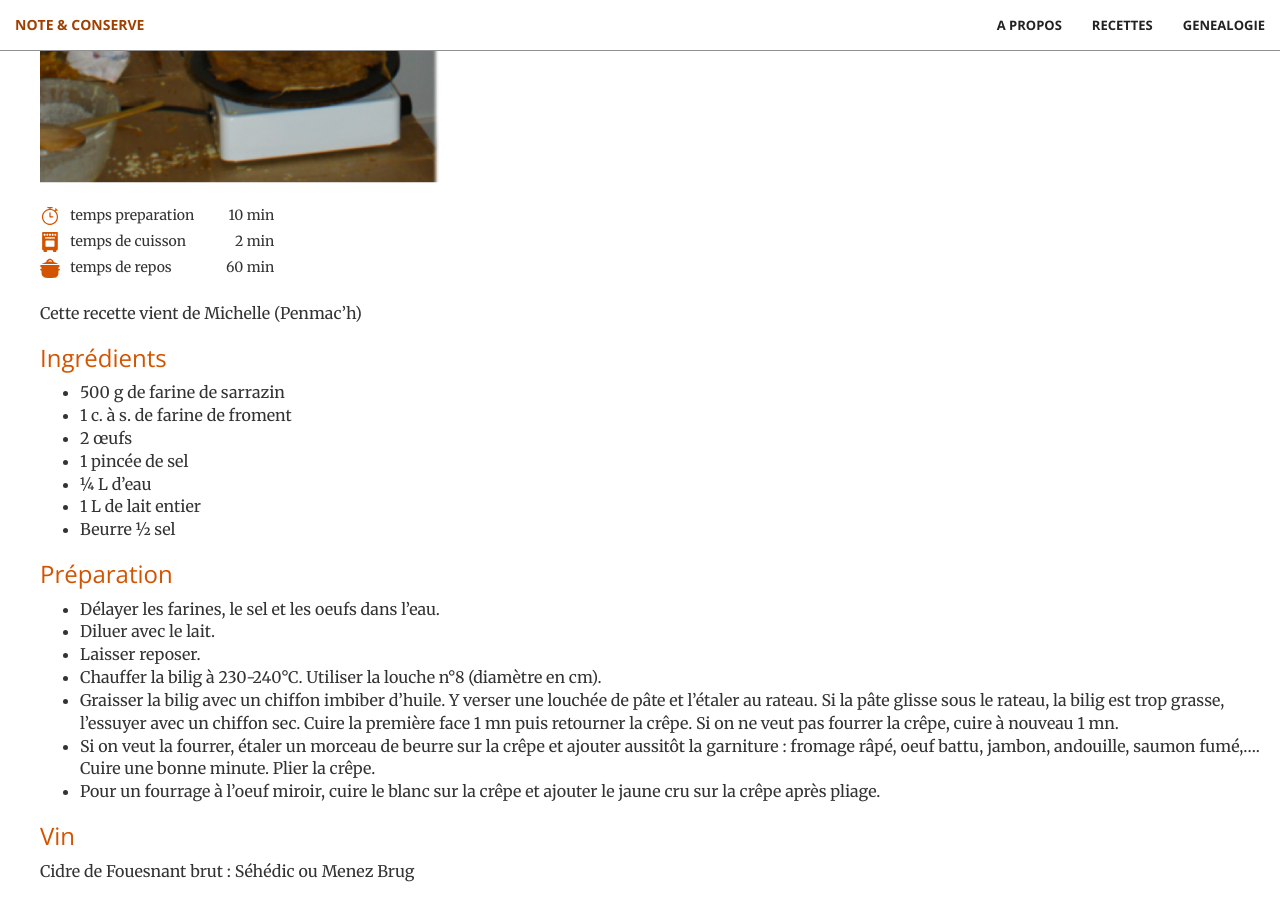
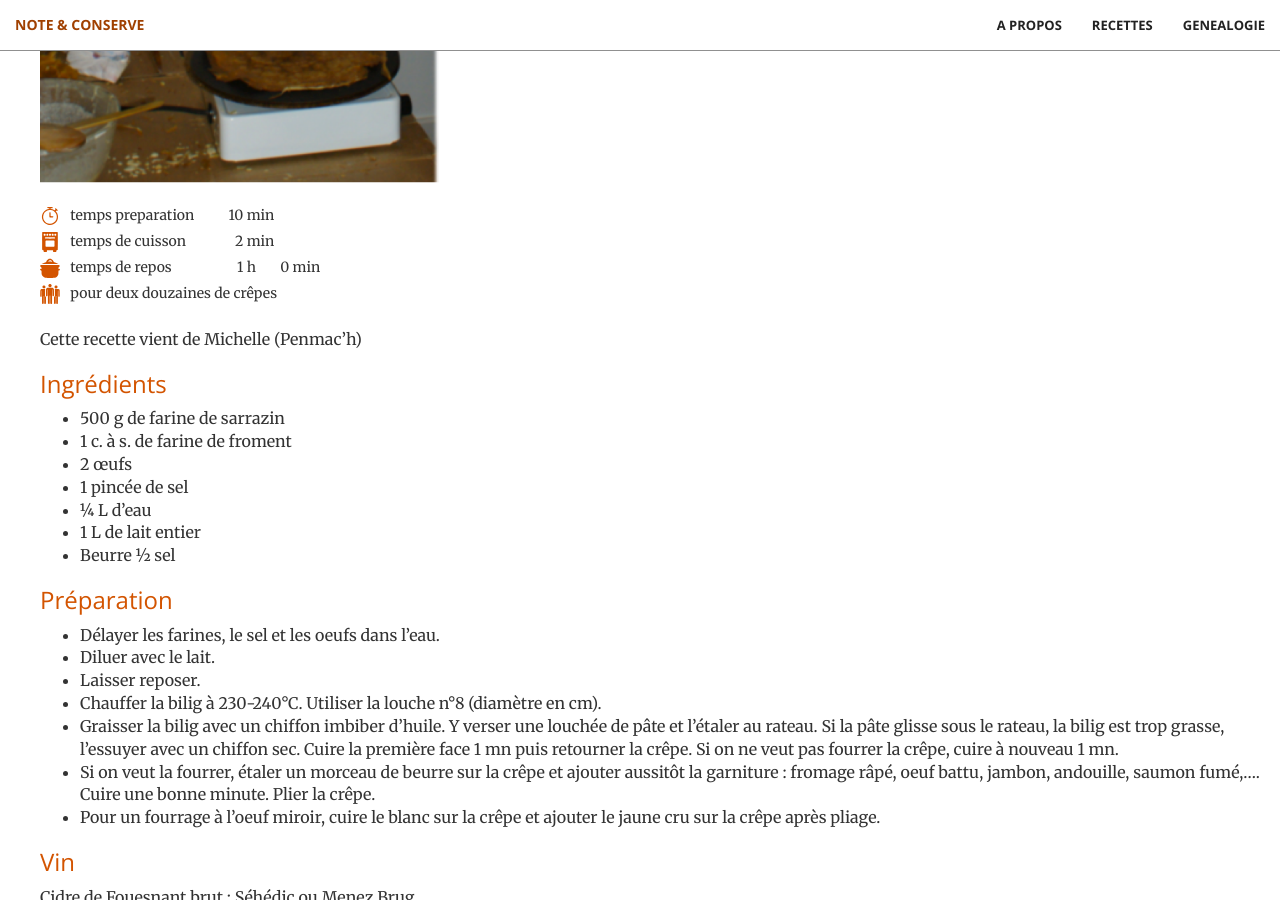
Before and after one commit to brignogan/brignogan.github.io, a Jekyll site: the page built from _posts/2018-05-16-crepeblenoir.md, in a window 1280 px wide and 900 px high, scrolled down 1109 px. Built offline with Jekyll 4.4.1, drawn with Linux system fonts in a browser that asks for light colours.

Commit message:
UBU: ajout du nombre de personne, des sous menu, et un debut du probleme de conversion des temps en minute et heure

```diff
--- a/_layouts/post.html
+++ b/_layouts/post.html
@@ -26,7 +26,14 @@
   <div class="icon-temps-min"> {{page.temps_cuisson}} </div> min
   <br>
   <div class="icon-temps"> <div class="icon-temps_repos"></div>  temps de repos </div>
-  <div class="icon-temps-min"> {{page.temps_repos}} </div> min
+  {% if page.temps_repos | divided_by: 60  > 0 %}
+    <div class="icon-temps-min"> {{page.temps_repos | divided_by:60 }} </div> h
+  {% endif %}
+  {% if page.temps_repos | modulo: 60  > 0 %}
+    <div class="icon-temps-min"> {{page.temps_repos | modulo:60 }} </div> min
+  {% endif %}
+  <br>
+  <div class="icon-nbre"> <div class="icon-nbre_personn"></div> {{ page.nbre_personne | replace: "‘", '' | replace:  "’", ''}}</div>
   <br>
   <br>
   {{ content }}
--- a/_sass/_base.scss
+++ b/_sass/_base.scss
@@ -463,6 +463,10 @@ body {
     display: inline-block;
     width: 170px;
     }
+.icon-nbre{
+    display: inline-block;
+    width: 470px;
+    }
 .icon-temps-min{
     display: inline-block;
     width: 30px;
@@ -510,7 +514,20 @@ body {
   margin-top: 3px;
   margin-bottom: 3px;
 }
-
+.icon-nbre_personn {
+  width: 20px;
+  height: 20px;
+  background-color: $theme-primary;
+  margin-right: 7px;
+  -webkit-mask: url(../img/nbrePersonne/people_281x281.svg) no-repeat center;
+  -webkit-mask-size:20px;
+  mask: url(../img/nbrePersonne/people_281x281.svg) no-repeat center;
+  mask-size:20px;
+  display: inline-block;
+  vertical-align: middle;
+  margin-top: 3px;
+  margin-bottom: 3px;
+}
 .image-recette{
   width: 400px;
 }
```
Also changed, not shown: _layouts/page.html (+5 -5 lines), img/nbrePersonne/images.png (added), img/nbrePersonne/images_281x281.png (added), img/nbrePersonne/people_281x281.svg (added), 2 other files.
